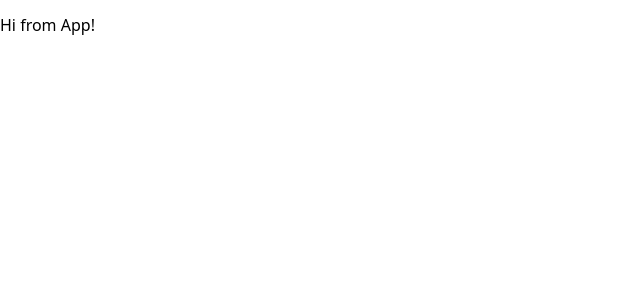
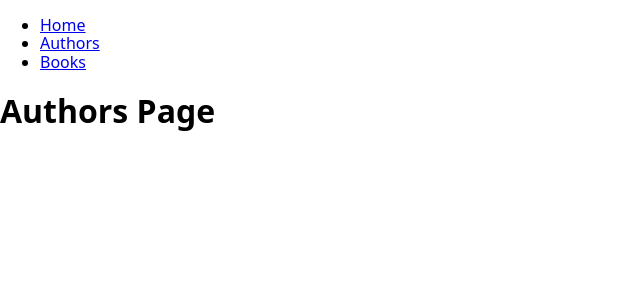
Before and after one commit to itstoreall/react-router, a React (Create React App) app: page /authors in a window 1280 px wide. Shown: the top 300 px of the page, without its empty margins (0-640 px from the left). Built offline with nearby package versions, Linux system fonts and the light colour scheme.

Commit message:
adds Route, Link, Switch

```diff
--- a/src/App.js
+++ b/src/App.js
@@ -1,7 +1,33 @@
-import React from 'react';
+import React from "react";
+import { Route, Link, Switch } from "react-router-dom";
+import HomeView from "./views/HomeView";
+import AuthorsView from "./views/AuthorsView";
+import BooksView from "./views/BooksView";
+import NotFoundView from "./views/NotFoundView";
 
-function App() {
-  return <p>Hi from App!</p>;
-}
+const App = () => {
+  return (
+    <>
+      <ul>
+        <li>
+          <Link to="/">Home</Link>
+        </li>
+        <li>
+          <Link to="/authors">Authors</Link>
+        </li>
+        <li>
+          <Link to="/books">Books</Link>
+        </li>
+      </ul>
+
+      <Switch>
+        <Route exact path="/" component={HomeView} />
+        <Route path="/authors" component={AuthorsView} />
+        <Route path="/books" component={BooksView} />
+        <Route component={NotFoundView} />
+      </Switch>
+    </>
+  );
+};
 
 export default App;
--- a/src/index.js
+++ b/src/index.js
@@ -2,10 +2,14 @@ import React from 'react';
 import ReactDOM from 'react-dom';
 import App from './App';
 import 'modern-normalize/modern-normalize.css';
+import './styles/shared.scss';
+import { BrowserRouter } from 'react-router-dom';
 
 ReactDOM.render(
   <React.StrictMode>
-    <App />
+    <BrowserRouter>
+      <App />
+    </BrowserRouter>
   </React.StrictMode>,
   document.getElementById('root'),
 );
--- /dev/null
+++ b/src/styles/_backgrounds.scss
@@ -0,0 +1 @@
+$todoBg: rgb(240, 243, 247);
--- /dev/null
+++ b/src/styles/_colors.scss
@@ -0,0 +1 @@
+$todoColor: rgb(52, 51, 141);
--- /dev/null
+++ b/src/styles/_shadows.scss
@@ -0,0 +1,3 @@
+$todoShadov: rgba(99, 99, 99, 0.5) 0px 2px 5px -1px;
+$modalShadow: 0px 2px 1px -1px rgba(0, 0, 0, 0.2),
+  0px 1px 1px 0px rgba(0, 0, 0, 0.14), 0px 1px 3px 0px rgba(0, 0, 0, 0.12);
--- /dev/null
+++ b/src/styles/base.scss
@@ -0,0 +1,14 @@
+html {
+  box-sizing: border-box;
+}
+
+*,
+*::before,
+*::after {
+  box-sizing: inherit;
+}
+
+body {
+  font-family: -apple-system, BlinkMacSystemFont, avenir next, avenir,
+    helvetica neue, helvetica, Ubuntu, roboto, noto, segoe ui, arial, sans-serif;
+}
--- /dev/null
+++ b/src/styles/shared.scss
@@ -0,0 +1,3 @@
+@import './backgrounds';
+@import './colors';
+@import './shadows';
--- /dev/null
+++ b/src/views/AuthorsView.jsx
@@ -0,0 +1,7 @@
+import React from 'react';
+
+const AuthorsView = () => {
+  return <h1>Authors Page</h1>;
+};
+
+export default AuthorsView;
--- /dev/null
+++ b/src/views/BooksView.jsx
@@ -0,0 +1,7 @@
+import React from 'react';
+
+const BooksView = () => {
+  return <h1>Books Page</h1>;
+};
+
+export default BooksView;
--- /dev/null
+++ b/src/views/HomeView.jsx
@@ -0,0 +1,7 @@
+import React from 'react';
+
+const HomeView = () => {
+  return <h1>Home Page</h1>;
+};
+
+export default HomeView;
--- /dev/null
+++ b/src/views/NotFoundView.jsx
@@ -0,0 +1,7 @@
+import React from "react";
+
+const NotFoundView = () => {
+  return <h1>404 - Page Not Found</h1>;
+};
+
+export default NotFoundView;
```
Also changed, not shown: 1 other file (tests, documents, lock files or other folders).
